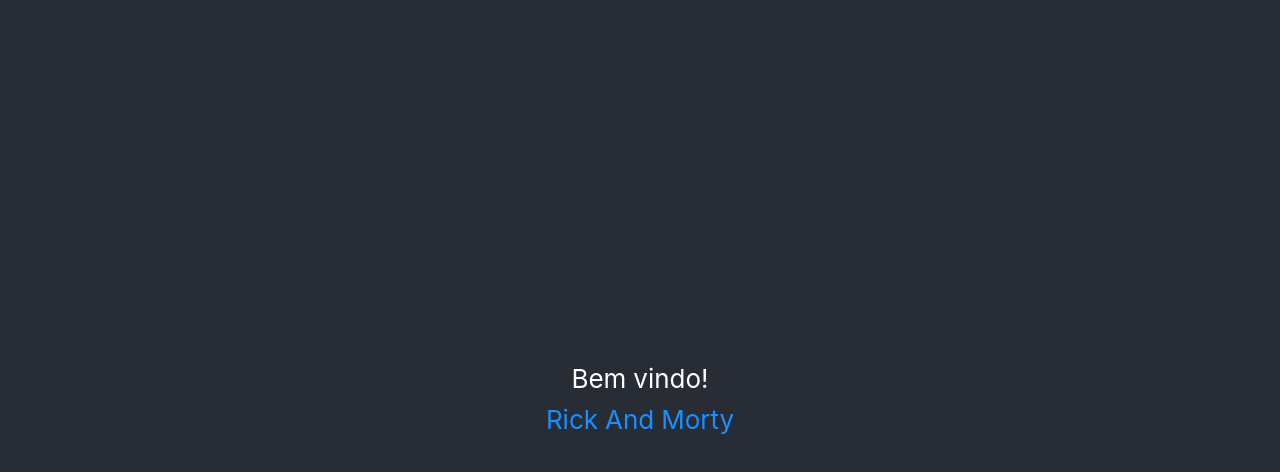
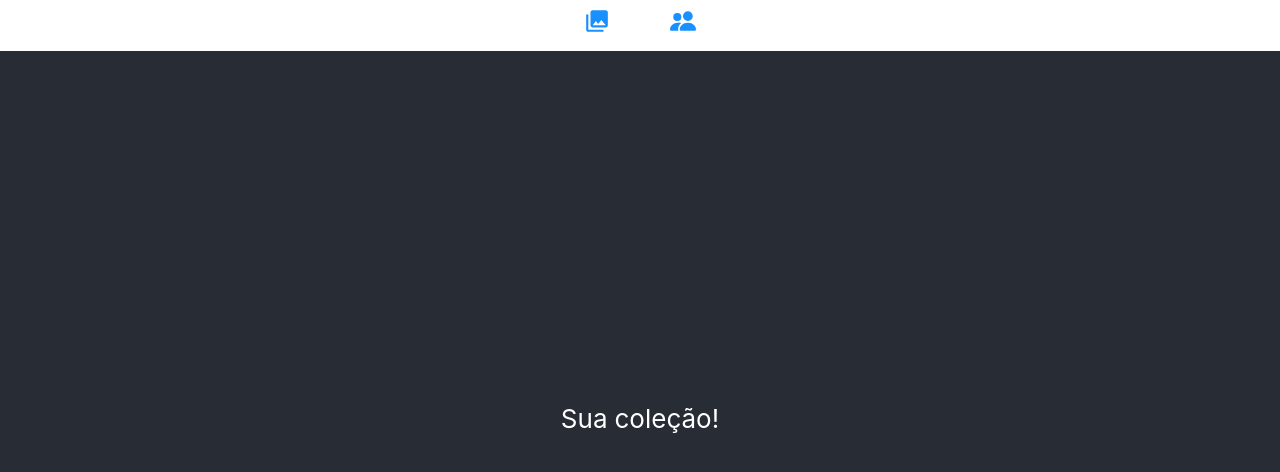
Before and after one commit to joaoluke/colections, a React (Create React App) app: page / in a window 1280 px wide. Shown: the top 472 px of the page. Built offline with nearby package versions, Linux system fonts and the light colour scheme.

Commit message:
Fundamentos + Componentização

```diff
--- a/package.json
+++ b/package.json
@@ -9,8 +9,10 @@
     "antd": "^4.6.1",
     "react": "^16.13.1",
     "react-dom": "^16.13.1",
+    "react-icons": "^3.11.0",
     "react-router-dom": "^5.2.0",
-    "react-scripts": "3.4.3"
+    "react-scripts": "3.4.3",
+    "styled-components": "^5.1.1"
   },
   "scripts": {
     "start": "react-scripts start",
--- a/src/App.js
+++ b/src/App.js
@@ -1,21 +1,55 @@
-import React from "react";
-import { Switch, Route } from "react-router-dom";
+import React, { useState } from "react";
+import { Switch, Route, Link } from "react-router-dom";
 import { Home, Characters } from "./pages/";
+import { MdCollections } from "react-icons/md";
+import { BsPeopleFill } from "react-icons/bs";
+
+import styled from "styled-components";
 import "./App.css";
 
 function App() {
+  const [characters, setCharacters] = useState([]);
+
   return (
     <div className="App">
+      <TopBar>
+        <StyledLink to="/">
+          <MdCollections />
+        </StyledLink>
+        <StyledLink to="/rick-and-morty/1">
+          <BsPeopleFill />
+        </StyledLink>
+      </TopBar>
+
+      <Body>
         <Switch>
           <Route path="/rick-and-morty/:page">
-          <Characters />
+            <Characters onClick={setCharacters} />
           </Route>
           <Route path="/">
-          <Home />
+            <Home characters={characters} />
           </Route>
         </Switch>
+      </Body>
     </div>
   );
 }
 
 export default App;
+
+const TopBar = styled.div`
+  background-color: white;
+  width: 100%;
+  position: fixed;
+  top: 0;
+  padding: 5px;
+  z-index: 10;
+`;
+
+const Body = styled.div`
+  margin-top: 38px;
+`;
+
+const StyledLink = styled(Link)`
+  margin: 30px;
+`;
--- /dev/null
+++ b/src/components/character-list/index.jsx
@@ -0,0 +1,51 @@
+import React from "react";
+import { Card } from "antd";
+import styled from "styled-components";
+
+const CharacterList = ({ characters, header, onClick = () => {} }) => {
+  return (
+    <StyledCharacter>
+      <StyledHeader>{header}</StyledHeader>
+      <StyledList>
+        {characters.map(({ name, image, species }, key) => (
+          <StyledCard
+            key={key}
+            hoverable
+            onClick={() => onClick({ name, image, species })}
+            cover={<img alt="example" src={image} />}
+          >
+            <Card.Meta title={name} description={species} />
+          </StyledCard>
+        ))}
+      </StyledList>
+    </StyledCharacter>
+  );
+};
+
+export default CharacterList;
+
+const StyledHeader = styled.div`
+  display: flex;
+  justify-content: center;
+  width: 100%;
+`;
+
+const StyledCharacter = styled.div`
+  display: flex;
+  padding: 20px;
+  flex-direction: column;
+  align-items: center;
+  justify-content: center;
+`;
+
+const StyledCard = styled(Card)`
+  margin: 10px;
+  width: 240px;
+  height: 324px;
+`;
+
+const StyledList = styled.div`
+  display: flex;
+  flex-wrap: wrap;
+  justify-content: center;
+`;
--- a/src/pages/characters/index.jsx
+++ b/src/pages/characters/index.jsx
@@ -1,10 +1,15 @@
 import React, { useEffect, useState } from "react";
+import CharacterList from "../../components/character-list";
 import { Link, useParams } from "react-router-dom";
-import { Card } from "antd";
+import styled from "styled-components";
 
-const Characters = () => {
+const Characters = ({ onClick }) => {
   const { page } = useParams();
   const [characters, setCharacters] = useState([]);
+
+  const handleClick = (newCharacter) => {
+    onClick((prevState) => [...prevState, newCharacter]);
+  };
 
   useEffect(() => {
     fetch(`https://rickandmortyapi.com/api/character/?page=${page}`)
@@ -13,23 +18,28 @@
   }, [page]);
 
   return (
-    <div>
-      <div>
-        <Link to={`/rick-and-morty/${page - 1}`}>Anterior</Link>
-        <Link to={`/rick-and-morty/${parseInt(page) + 1}`}>Próximo</Link>
-      </div>
-      {characters.map(({ name, image, species }, key) => (
-        <Card
-          key={key}
-          hoverable
-          style={{ width: 240 }}
-          cover={<img alt="example" src={image} />}
-        >
-          <Card.Meta title={name} description={species} />
-        </Card>
-      ))}
-    </div>
+    <CharacterList
+      onClick={handleClick}
+      characters={characters}
+      header={
+        <StyledControl>
+          <Link to={`/rick-and-morty/${page - 1}`}> {" < "}Anterior</Link>
+          {page}
+          <Link to={`/rick-and-morty/${parseInt(page) + 1}`}>
+            Próximo{" > "}
+          </Link>
+        </StyledControl>
+      }
+    />
   );
 };
 
 export default Characters;
+
+const StyledControl = styled.div`
+  padding: 10px;
+  max-width: 500px;
+  display: flex;
+  width: 100%;
+  justify-content: space-between;
+`;
--- a/src/pages/home/index.jsx
+++ b/src/pages/home/index.jsx
@@ -1,15 +1,8 @@
 import React from "react";
-import { Link } from "react-router-dom";
+import CharacterList from "../../components/character-list";
 
-const Home = () => {
-  return (
-    <div>
-      Bem vindo!
-      <div>
-        <Link to="/rick-and-morty/1">Rick And Morty</Link>
-      </div>
-    </div>
-  );
+const Home = ({ characters }) => {
+  return <CharacterList header="Sua coleção!" characters={characters} />;
 };
 
 export default Home;
```
Also changed, not shown: 1 other file (tests, documents, lock files or other folders). Lines whose indentation alone changed are shown as unchanged.
